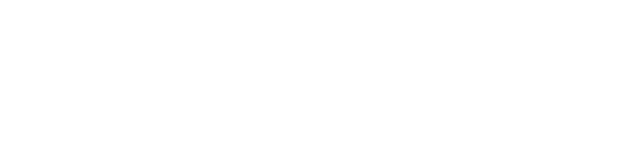
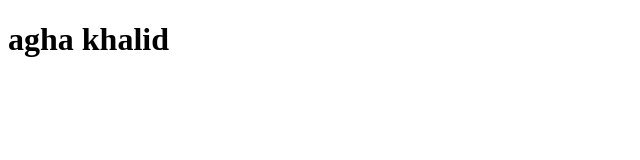
Before and after one commit to aghakhalid/BRANCHES, a plain HTML site: page index.html in a window 1280 px wide. Shown: the whole page, without its empty margins (0-640 px from the left). Drawn offline with Linux system fonts and the light colour scheme.

Commit message:
kxhgucsc

```diff
--- a/index.html
+++ b/index.html
@@ -6,6 +6,6 @@
     <title>Document</title>
 </head>
 <body>
-
+  <h1>agha khalid</h1>
 </body>
 </html>
```
